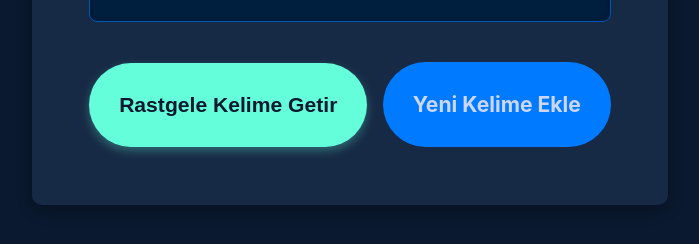
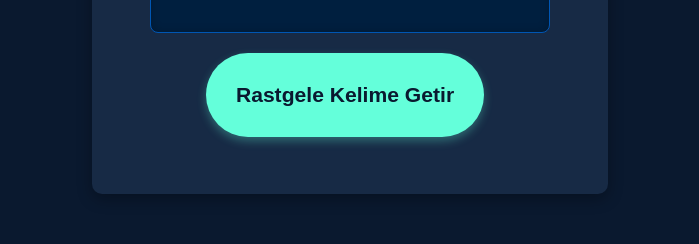
Before and after one commit to CinanEmir/Kelime_calisma, a website: page src/main/webapp/main-screen.html in a window 1280 px wide. Shown: the part 424-668 px from the top of the page, without its empty margins (290-989 px from the left). Drawn offline with Linux system fonts and the light colour scheme.

Commit message:
Update main-screen.html

```diff
--- a/src/main/webapp/main-screen.html
+++ b/src/main/webapp/main-screen.html
@@ -14,7 +14,7 @@
             <p id="example">Örnek Cümle</p>
         </div>
         <button id="getWordBtn">Rastgele Kelime Getir</button>
-        <a href="add-word.html" class="add-word-btn">Yeni Kelime Ekle</a>
+
     </div>
     <script src="js/main-screen.js"></script>
 </body>
```
